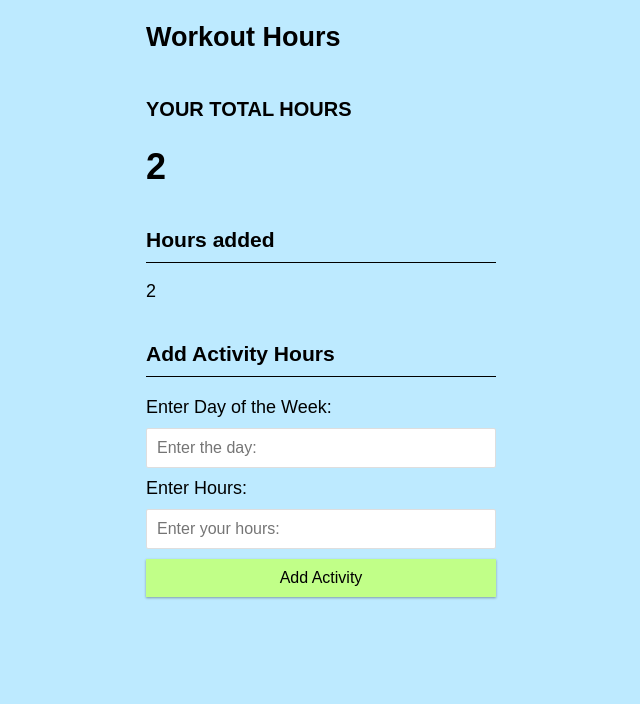
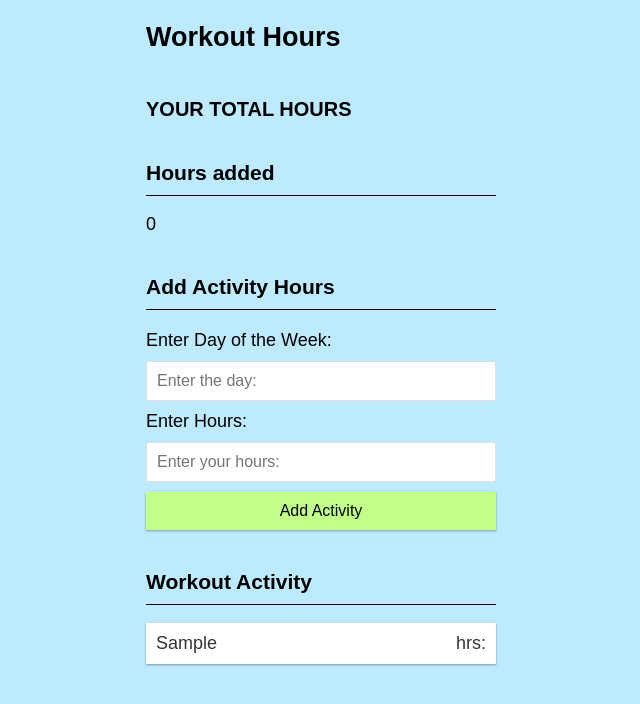
Before and after one commit to fgutie35/project4, a Vue app: page / in a window 1280 px wide. Both pictures are taken after typing "Sample", "Sample" into the empty fields and a click on the button "Add Activity". Shown: the top 704 px of the page, without its empty margins (319-959 px from the left). Built offline with nearby package versions, Linux system fonts and the light colour scheme.

Commit message:
Incremented ActivityList as well as delete buttion

```diff
--- a/src/App.vue
+++ b/src/App.vue
@@ -1,13 +1,13 @@
 <script setup>
-  import Header from './components/Header.vue'
-  import Hours from './components/Hours.vue'
+  import Header from './components/Header.vue';
+  import Hours from './components/Hours.vue';
   import ActivityAmount from './components/ActivityAmount.vue';
   import AddHours from './components/AddHours.vue';
+  import ActivityList from './components/ActivityList.vue';
+
   import {ref, computed} from 'vue'
 
-  const activities = ref([
-    {id: 1, text: 'Monday', amount: 2},
-  ])
+  const activities = ref([])
 
   const sum = computed(()=>{
     return activities.value.reduce((acc, x)=>{
@@ -23,6 +23,22 @@
     },0)
   })
 
+  const handleActivity = (activityData) =>{
+    activities.value.push({
+      id: generateID(),
+      text: activityData.text,
+      amouont: activityData.amount,
+    })
+
+  }
+
+const generateID = () =>{
+  return Math.floor(Math.random()*10000000)
+}
+
+const handleDelete = (id) =>{
+  activities.value = activities.value.filter((x) => x.id !== id)
+}
 
 </script>
 
@@ -34,7 +50,8 @@
   <div class="container">
     <Hours :total="sum"></Hours>
     <ActivityAmount :hours="hoursIn"></ActivityAmount>
-    <AddHours></AddHours>
+    <AddHours @activitySubmitted="handleActivity"></AddHours>
+    <ActivityList :activities="activities" @activityDeleted="handleDelete"></ActivityList>
   </div>
 
 
--- a/src/assets/style.css
+++ b/src/assets/style.css
@@ -65,3 +65,46 @@ input[type='number'] {
   padding: 10px;
   width: 100%;
 }
+
+.delete-btn {
+  cursor: pointer;
+  background-color: #e74c3c;
+  border: 0;
+  color: #fff;
+  font-size: 20px;
+  line-height: 20px;
+  padding: 2px 5px;
+  position: absolute;
+  top: 50%;
+  left: 0;
+  transform: translate(-100%, -50%);
+  opacity: 0;
+  transition: opacity 0.3s ease;
+}
+
+.list li:hover .delete-btn {
+  opacity: 1;
+}
+
+.btn:focus,
+.delete-btn:focus {
+  outline: 0;
+}
+
+
+.list {
+  list-style-type: none;
+  padding: 0;
+  margin-bottom: 40px;
+}
+
+.list li {
+  background-color: #fff;
+  box-shadow: var(--box-shadow);
+  color: #333;
+  display: flex;
+  justify-content: space-between;
+  position: relative;
+  padding: 10px;
+  margin: 10px 0;
+}
--- /dev/null
+++ b/src/components/ActivityList.vue
@@ -0,0 +1,34 @@
+<script setup>
+    import { defineProps, defineEmits } from 'vue';
+
+    const props = defineProps({
+        activities: {
+            type: Array,
+            require: true,
+        }
+    })
+
+    const emit = defineEmits(['activityDeleted'])
+
+    const deleteActivity = (id) => {
+        emit('activityDeleted', id)
+
+    }
+
+
+</script>
+
+<template>
+    <h3>Workout Activity</h3>
+    <ul id="list" class="list">
+        <li v-for="x in activities" v-bind:key="x.id"
+        v-bind:class="x.amount < 0 ? 'minus' : 'plus' ">
+        {{ x.text }} <span> hrs:{{ x.amount }}</span>
+        <button @click="deleteActivity(x.id)" class="delete-btn">X</button>
+
+        </li>
+
+
+    </ul>
+
+</template>
--- a/src/components/Hours.vue
+++ b/src/components/Hours.vue
@@ -2,7 +2,7 @@
     import {defineProps} from 'vue'
 
     const props = defineProps({
-        total: {
+        hours: {
             type: Number,
             require: true,
         }
@@ -12,6 +12,6 @@
 
 <template>
     <h4>Your Total Hours</h4>
-    <h1 id="hours">{{ total }}</h1>
+    <h1 id="hours">{{ hours }}</h1>
 
 </template>
```
